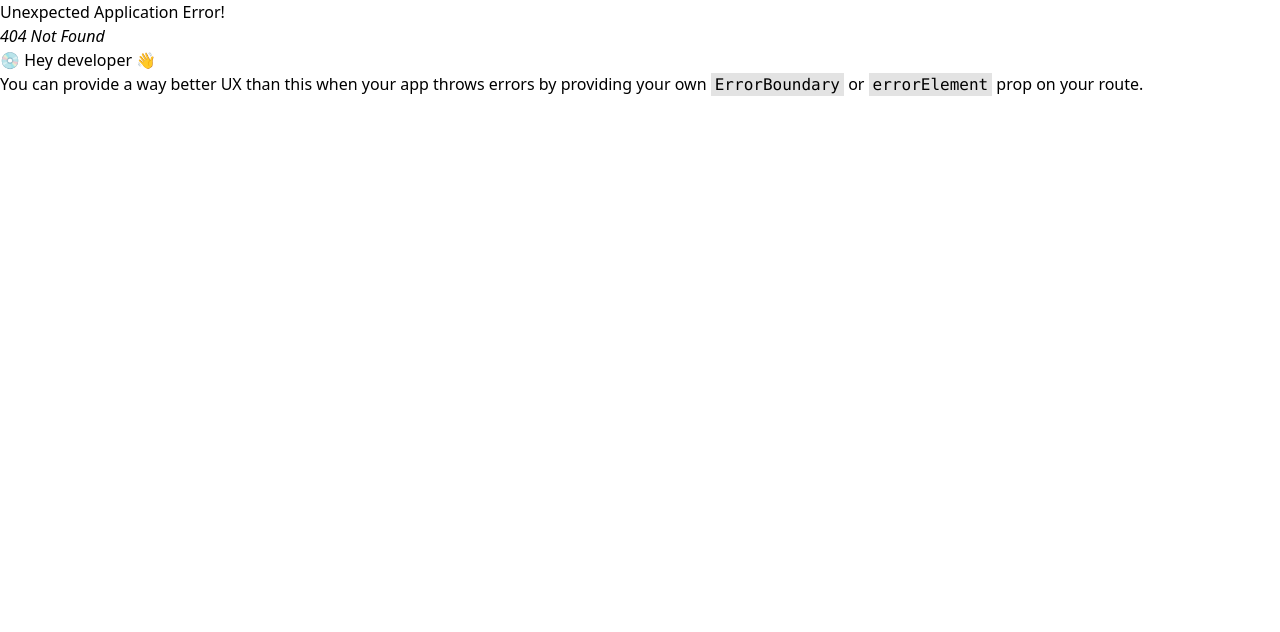
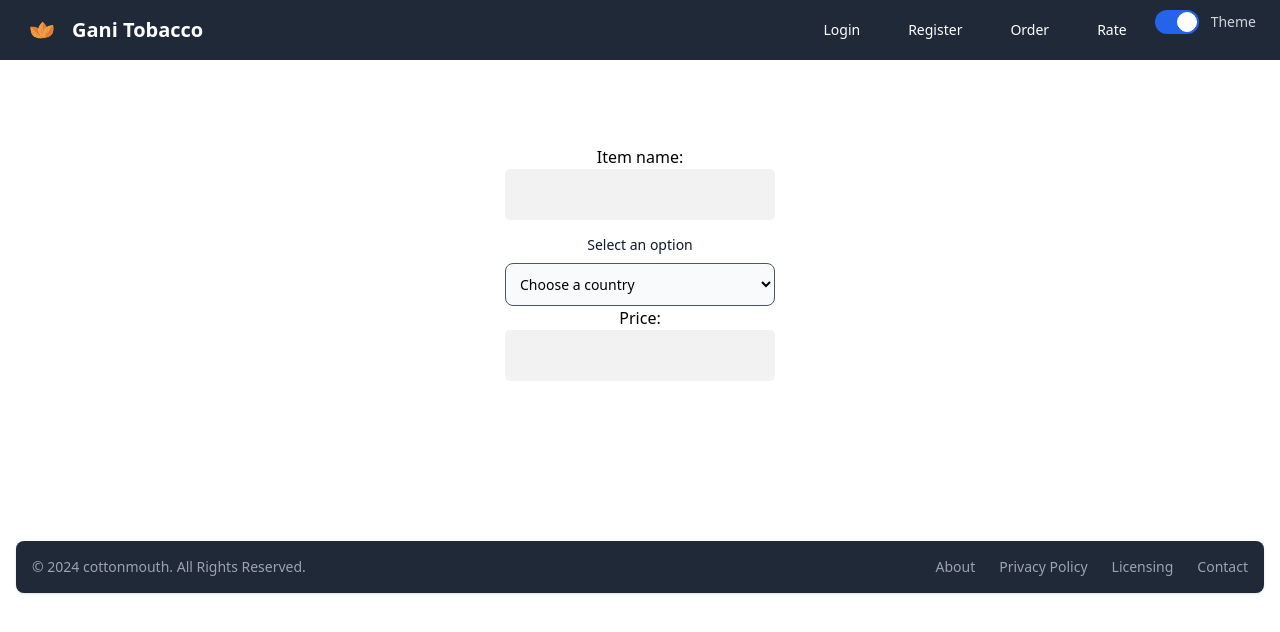
Before and after one commit to mirajhad/GaniTobacco.WEB, a React (Create React App) app: page /rate in a window 1280 px wide. Before the commit this address had no page. Shown: the top 632 px of the page. Built offline with nearby package versions, Linux system fonts and the light colour scheme.

Commit message:
rate component added

```diff
--- a/src/components/Container/Container.js
+++ b/src/components/Container/index.js
@@ -1,7 +1,7 @@
 import React from "react";
 
 const Container = ({ children }) => {
-  return <div className="w-full max-w-7xl mx-auto px-4">{children}</div>;
+  return <div className="w-full h-full max-w-7xl mx-auto px-4">{children}</div>;
 };
 
 export default Container;
--- a/src/components/Header/Header.js
+++ b/src/components/Header/Header.js
@@ -27,6 +27,12 @@ const Header = () => {
       slug: "/order",
       active: !authStatus,
     },
+    {
+      name: "Rate",
+      slug: "/rate",
+      active: !authStatus,
+    },
+
   ];
   return (
     <>
--- /dev/null
+++ b/src/components/Rate/index.js
@@ -0,0 +1,53 @@
+import React from "react";
+import "./rate.css";
+import { useForm } from "react-hook-form";
+const Rate = () => {
+  const {
+    register,
+    handleSubmit,
+    formState: { errors },
+  } = useForm();
+
+  const onSubmit = (data) => console.log(data);
+  return (
+    <>
+      <form>
+        <div className="main">
+          <div className="item">
+            <label for="item">Item name:</label>
+            <input type="text" id="item" name="item" />
+          </div>
+          <div className="category">
+            <label
+              for="countries"
+              class="block mb-2 text-sm font-medium text-gray-900 dark:text-dark"
+            >
+              Select an option
+            </label>
+            <select
+              id="countries"
+              className="bg-gray-50 border border-gray-300 text-gray-900 text-sm rounded-lg focus:ring-blue-500 focus:border-blue-500 block w-full p-2.5 dark:bg-white-700 dark:border-gray-600 dark:placeholder-gray-400 dark:text-black dark:focus:ring-blue-500 dark:focus:border-blue-500"
+            >
+              <option selected>Choose a country</option>
+              <option value="US">United States</option>
+              <option value="CA">Canada</option>
+              <option value="FR">France</option>
+              <option value="DE">Germany</option>
+            </select>
+          </div>
+          <div className="price">
+            <label for="price">Price:</label>
+            <input
+              className="form-control"
+              type="text"
+              id="price"
+              name="price"
+            />
+          </div>
+        </div>
+      </form>
+    </>
+  );
+};
+
+export default Rate;
--- /dev/null
+++ b/src/components/Rate/rate.css
@@ -0,0 +1,95 @@
+/* .main{
+    display: flex;
+    flex-direction: column;
+    justify-content: space-around;
+    gap: 2rem;
+} */
+@import url('https://fonts.googleapis.com/css2?family=Comfortaa&display=swap');
+
+
+.login {
+  width: 360px;
+  padding: 8% 0 0;
+  margin: auto;
+  font-family: 'Comfortaa', cursive;
+}
+
+.main {
+  position: relative;
+  z-index: 1;
+  background: #FFFFFF;
+  border-radius: 10px;
+  max-width: 360px;
+  margin: 0 auto 100px;
+  padding: 45px;
+  text-align: center;
+}
+
+.main input {
+  outline: 0;
+  background: #f2f2f2;
+  width: 100%;
+  border: 0;
+  border-radius: 5px;
+  margin: 0 0 15px;
+  padding: 15px;
+  box-sizing: border-box;
+  font-size: 14px;
+  font-family: 'Comfortaa', cursive;
+}
+
+.main input:focus {
+  background: #dbdbdb;
+}
+
+.main button {
+  font-family: 'Comfortaa', cursive;
+  text-transform: uppercase;
+  outline: 0;
+  background: #4b6cb7;
+  width: 100%;
+  border: 0;
+  border-radius: 5px;
+  padding: 15px;
+  color: #FFFFFF;
+  font-size: 14px;
+  -webkit-transition: all 0.3 ease;
+  transition: all 0.3 ease;
+  cursor: pointer;
+}
+
+.main button:active {
+  background: #395591;
+}
+
+.main span {
+  font-size: 40px;
+  color: #4b6cb7;
+  margin-bottom: 25px;
+  display: block;
+}
+
+.form p.error {
+  margin: 0 0 10px 10px;
+  text-align: left;
+  font-size: 10px;
+  color: red;
+}
+@media screen and (max-width: 600px) {
+  .login {
+    width: 360px;
+    padding: 8% 0 0;
+    margin: auto;
+    font-family: 'Comfortaa', cursive;
+    height: 74vh;
+  }
+}
+@media screen and (min-width: 600px) {
+  .login {
+    width: 360px;
+    padding: 8% 0 0;
+    margin: auto;
+    font-family: 'Comfortaa', cursive;
+    height: 82vh;
+  }
+}
--- a/src/components/index.js
+++ b/src/components/index.js
@@ -3,5 +3,7 @@ import Login from '../components/Login';
 import Register from '../components/Register';
 import Order from '../components/Order';
 import Dashboard from '../components/Dashboard';
+import Rate from '../components/Rate';
+import Container from "../components/Container"
 
-export {Home, Login, Register, Order, Dashboard}
+export {Home, Login, Register, Order, Dashboard,Rate,Container}
--- /dev/null
+++ b/src/pages/Rate/index.js
@@ -0,0 +1,14 @@
+import React from "react";
+import { Rate as RateComponent } from "../../components";
+import { Container } from "../../components";
+const Rate = () => {
+  return (
+    <>
+      <Container>
+        <RateComponent />
+      </Container>
+    </>
+  );
+};
+
+export default Rate;
--- a/src/pages/index.js
+++ b/src/pages/index.js
@@ -3,4 +3,5 @@ import Login from "./Login";
 import Register from "./Register";
 import Dashboard from "./Dashboard";
 import Order from "./Order";
-export {Home, Dashboard, Login, Register, Order}
+import Rate from "./Rate";
+export {Home, Dashboard, Login, Register, Order, Rate}
--- a/src/routes.js
+++ b/src/routes.js
@@ -7,6 +7,7 @@ import {Register} from "./pages";
 import Contact from "./components/Contact/Contact";
 import {Dashboard} from "./pages";
 import {Order} from "./pages";
+import {Rate} from "./pages"
 import AuthLayout from "./components/AuthLayout/AuthLayout";
 const routes = createBrowserRouter([
     {
@@ -39,6 +40,10 @@ const routes = createBrowserRouter([
                 element:<Order/>
             },
             {
+                path:"rate",
+                element:<Rate/>
+            },
+            {
                 path:"dashboard",
                 element:
                 (
```
